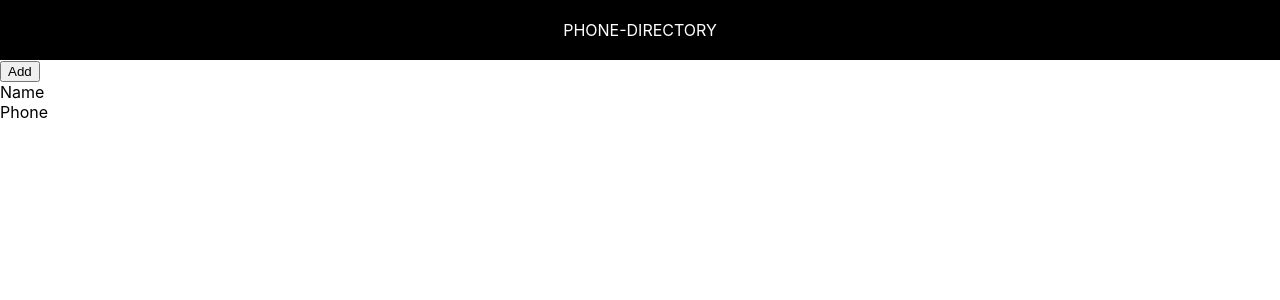
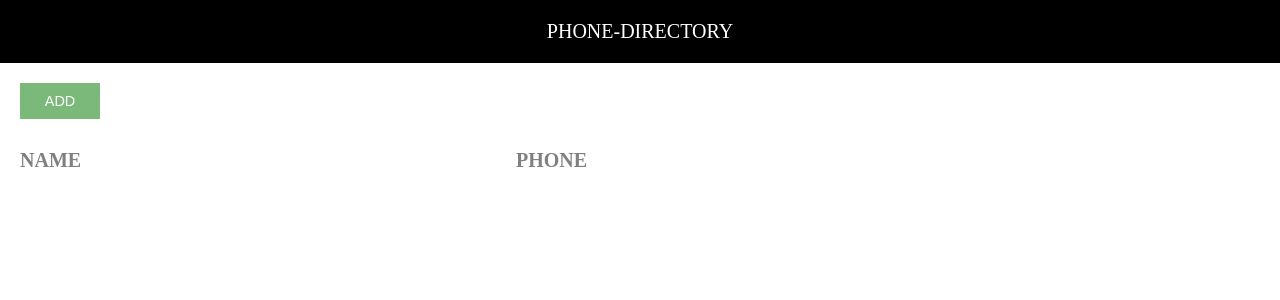
Before and after one commit to rahulsinghbisht-13/phone-directory, a React (Create React App) app: page / in a window 1280 px wide. Shown: the top 300 px of the page. Built offline with nearby package versions, Linux system fonts and the light colour scheme.

Commit message:
Styled 'App' (Home Page)

```diff
--- /dev/null
+++ b/src/App.css
@@ -0,0 +1,50 @@
+#parentDiv {
+    font-family: 'Times New Roman', Times, serif;
+    font-size: 20px;
+}
+
+.component-body-container {
+    padding: 20px;
+}
+
+.custom-btn {
+    padding: 10px;
+    border: none;
+    margin-right: 10px;
+    text-transform: uppercase;
+    width: 80px;
+    font-size: 0.9rem;
+    cursor: pointer;
+    outline: none;
+}
+
+.add-btn {
+    background: #7ab97a;
+    color: #fff;
+}
+
+.grid-container {
+    display: grid;
+    grid-template-columns: 40% 30% auto;
+    margin-bottom: 10px;
+}
+
+.heading-container {
+    margin: 30px 0 30px 0;
+    width: 100%;
+}
+
+.grid-item {
+    background-color: rgba(255, 255, 255, 0.8);
+    font-size: 1.15rem;
+    word-wrap: break-word;
+    padding-right: 10px;
+}
+
+.name-heading, .phone-heading {
+    font-size: 1rem;
+    font-weight: 600;
+    color: #808080;
+    text-transform: uppercase;
+    font-size: 20px;
+}
--- a/src/App.js
+++ b/src/App.js
@@ -1,14 +1,17 @@
 import Header from "./Header";
+import './App.css';
 
 function App() {
   return (
-    <div>
+    <div id="parentDiv">
       <Header />
-      <button >Add</button>
+      <div className="component-body-container">
+        <button className="custom-btn add-btn">Add</button>
 
-      <div>
-        <span>Name</span><br></br>
-        <span>Phone</span>
+        <div className="grid-container heading-container">
+          <span className="grid-item name-heading">Name</span>
+          <span className="grid-item phone-heading">Phone</span>
+        </div>
       </div>
     </div>
   );
```
